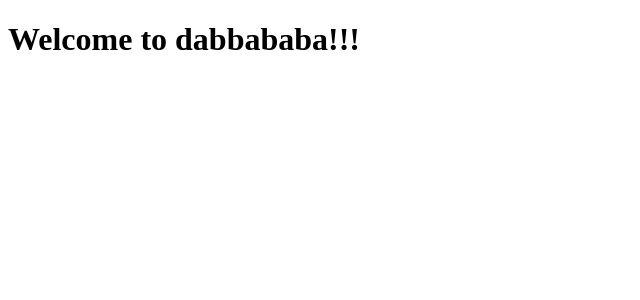
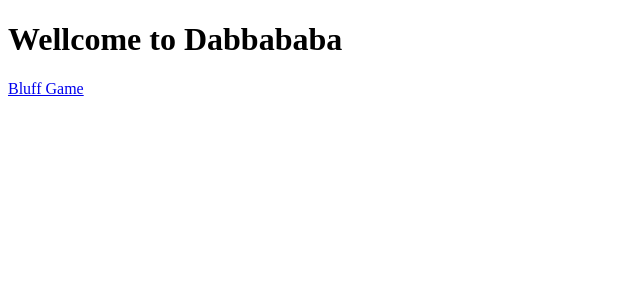
Before and after one commit to shongekar/homeAccount1, an Angular app: page / in a window 1280 px wide. Shown: the top 300 px of the page, without its empty margins (0-640 px from the left). Built offline with nearby package versions, Linux system fonts and the light colour scheme.

Commit message:
added routes

```diff
--- a/src/app/app.component.html
+++ b/src/app/app.component.html
@@ -1,3 +1 @@
-<h1>
-  Welcome to {{ title }}!!!
-</h1>
+<router-outlet></router-outlet>
--- /dev/null
+++ b/src/app/common/components/home/home.component.html
@@ -0,0 +1,2 @@
+<h1>Wellcome to {{ title }}</h1>
+<a routerLink="/games/bluff">Bluff Game</a>
--- /dev/null
+++ b/src/app/common/components/home/home.component.ts
@@ -0,0 +1,17 @@
+import { Component, OnInit } from '@angular/core';
+
+@Component({
+  selector: 'app-home',
+  templateUrl: './home.component.html',
+  styleUrls: ['./home.component.css']
+})
+export class HomeComponent implements OnInit {
+
+  constructor() { }
+
+  ngOnInit() {
+  }
+
+  title = "Dabbababa";
+
+}
```
Also changed, not shown: src/app/app.module.ts (+11 -3 lines), src/app/common/components/home/home.component.css (added), 1 other file (tests, documents, lock files or other folders).
